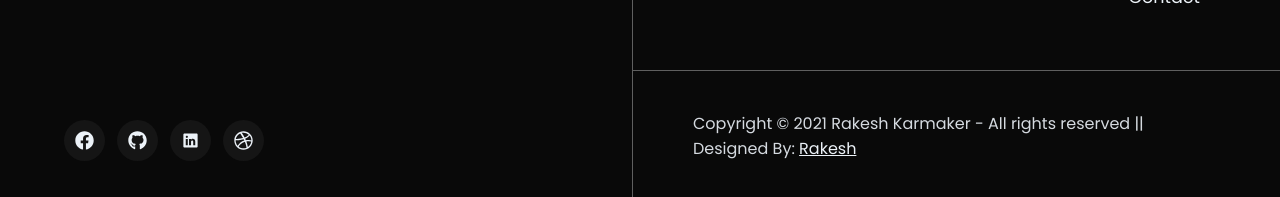
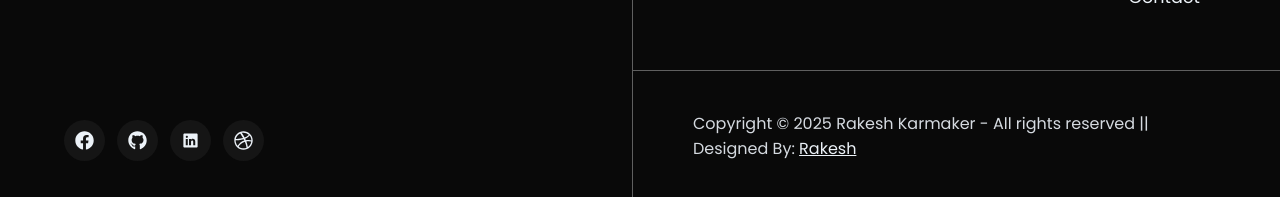
Before and after one commit to rakesh-karmaker/portfolio, a React (Vite) app: page / in a window 1280 px wide. Shown: the part 6447-6644 px from the top of the page. Built offline with nearby package versions, Linux system fonts and the light colour scheme.

Commit message:
fix the year part in the footer

```diff
--- a/src/layouts/footer/Footer.jsx
+++ b/src/layouts/footer/Footer.jsx
@@ -42,7 +42,8 @@ const FooterRight = () => {
         </div>
       </div>
       <p className="copyright">
-        Copyright © 2021 Rakesh Karmaker - All rights reserved || Designed By:{" "}
+        Copyright © {new Date().getFullYear()} Rakesh Karmaker - All rights
+        reserved || Designed By:{" "}
         <Link to="https://github.com/rakesh-karmaker">Rakesh</Link>
       </p>
     </div>
```
